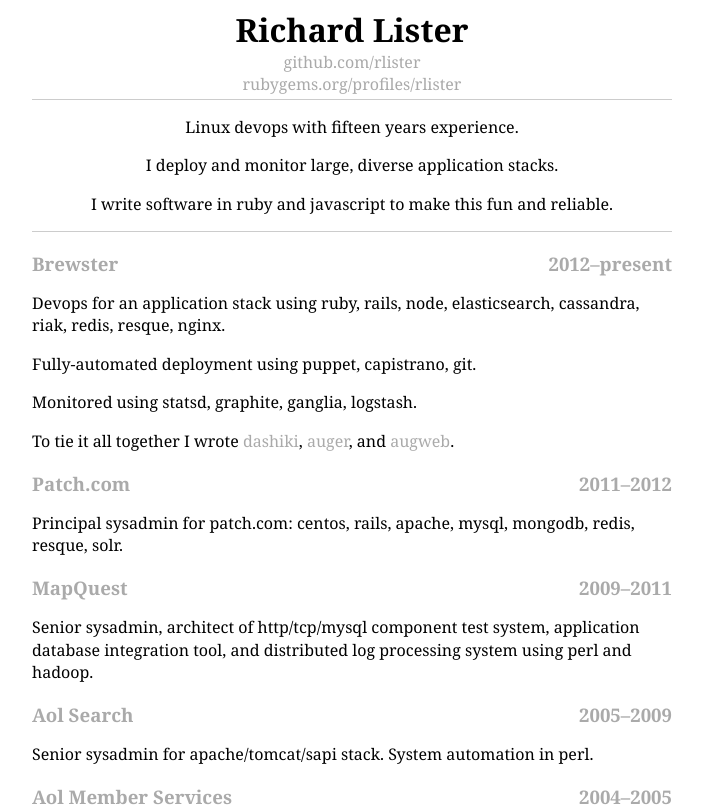
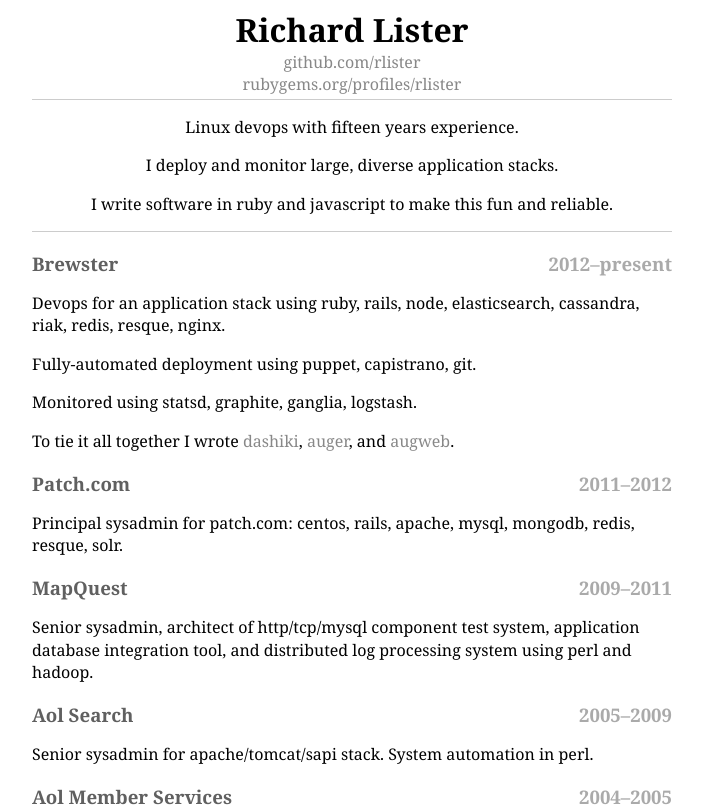
Before and after one commit to rlister/rlister.github.com, a plain HTML site: page resume.html in a window 1280 px wide. Shown: the top 812 px of the page, without its empty margins (288-991 px from the left). Drawn offline with Linux system fonts and the light colour scheme.

Commit message:
fixing link colors

```diff
--- a/stylesheets/resume.css
+++ b/stylesheets/resume.css
@@ -19,6 +19,10 @@ h3 {
   margin-bottom: 0em;
 }
 
+h3 a {
+  color: inherit;
+}
+
 p {
   line-height: 140%;
 }
@@ -34,7 +38,7 @@ span.date {
 
 a {
   text-decoration: none;
-  color: #aaa;
+  color: #888;
 }
 
 a:hover {
```
